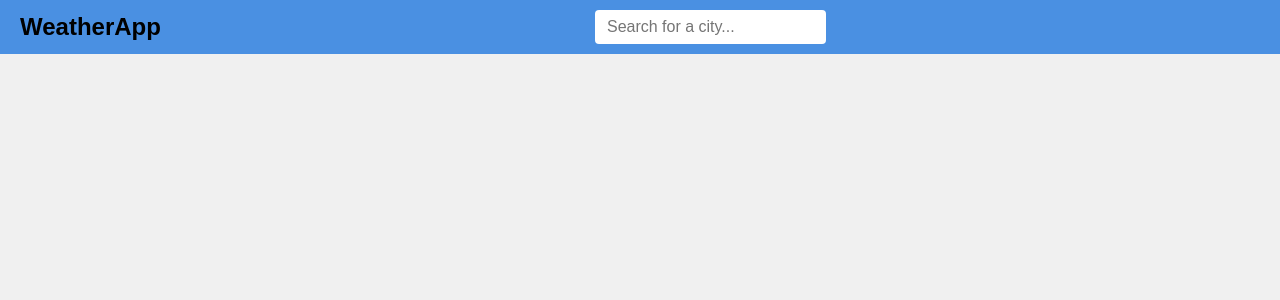
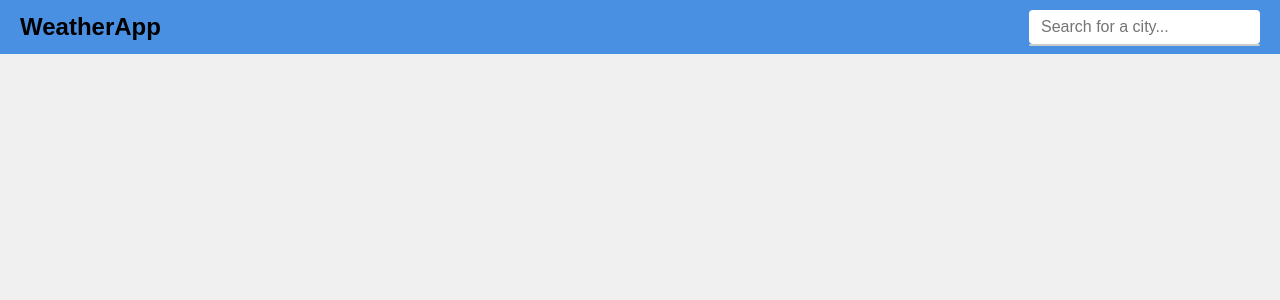
Before and after one commit to boxing-in-iT/weather-spa, a React (Create React App) app: page / in a window 1280 px wide. Shown: the top 300 px of the page. Built offline with nearby package versions, Linux system fonts and the light colour scheme.

Commit message:
fix search components

```diff
--- a/src/components/Header.tsx
+++ b/src/components/Header.tsx
@@ -18,6 +18,7 @@ const Header = () => {
       <div className="header__logo">
         <Link to={"/"}>WeatherApp</Link>
       </div>
+      <div className="header__search">
         <SearchInput
           searchQuery={searchQuery}
           onSearchChange={handleSearchChange}
@@ -27,6 +28,7 @@ const Header = () => {
           isFetching={isFetching}
           error={!!error}
         />
+      </div>
     </header>
   );
 };
--- a/src/components/SearchInput.tsx
+++ b/src/components/SearchInput.tsx
@@ -7,7 +7,6 @@ interface SearchInputProps {
 
 const SearchInput = ({ searchQuery, onSearchChange }: SearchInputProps) => {
   return (
-    <div className="header__search">
     <input
       type="text"
       placeholder="Search for a city..."
@@ -15,7 +14,6 @@ const SearchInput = ({ searchQuery, onSearchChange }: SearchInputProps) => {
       value={searchQuery}
       onChange={(e) => onSearchChange(e.target.value)}
     />
-    </div>
   );
 };
 
```
Lines whose indentation alone changed are shown as unchanged.
